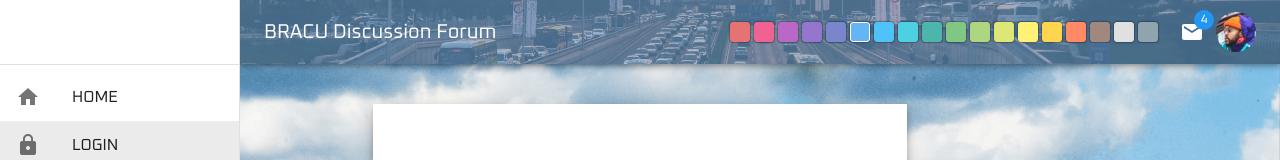
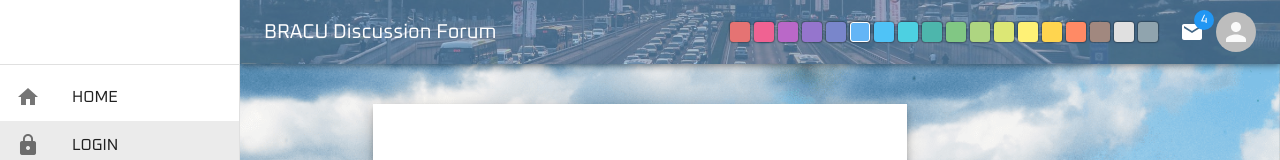
Before and after one commit to DEF4LT-303/BRACU-Knowledge-Nexus, a React (Create React App) app in the folder client/: page /login in a window 1280 px wide. Shown: the top 160 px of the page. Built offline with nearby package versions, Linux system fonts and the light colour scheme; what google-maps-react would draw is missing.

Commit message:
fixes on navbar

```diff
--- a/client/src/AppBarAndDrawer/AppBarAndDrawer.js
+++ b/client/src/AppBarAndDrawer/AppBarAndDrawer.js
@@ -17,7 +17,7 @@ import { makeStyles, useTheme } from '@material-ui/core/styles';
 import MailIcon from '@material-ui/icons/Mail';
 import MenuIcon from '@material-ui/icons/Menu';
 import React, { useState } from 'react';
-import { Link as RouterLink, useLocation } from 'react-router-dom';
+import { Link, Link as RouterLink, useLocation } from 'react-router-dom';
 import PalettePicker from '../Theme/PalettePicker';
 
 export const drawerWidth = 240;
@@ -80,6 +80,14 @@ function ResponsiveDrawer(props) {
   const drawer = (
     <div>
       <div className={classes.toolbar} />
+      {/* <IconButton
+        color='inherit'
+        aria-label='open drawer'
+        edge='end'
+        onClick={handleDrawerToggle}
+      >
+        <MenuIcon />
+      </IconButton> */}
       <Divider />
       <List>
         {[
@@ -154,12 +162,13 @@ function ResponsiveDrawer(props) {
             <MailIcon />
           </Badge>
           <IconButton
+            component={Link}
+            to='/profile'
             color='inherit'
             aria-label='open drawer'
             edge='end'
-            onClick={handleDrawerToggle}
           >
-            <Avatar src='/img/driver.png' />
+            <Avatar src='' />
           </IconButton>
         </Toolbar>
       </AppBar>
```
